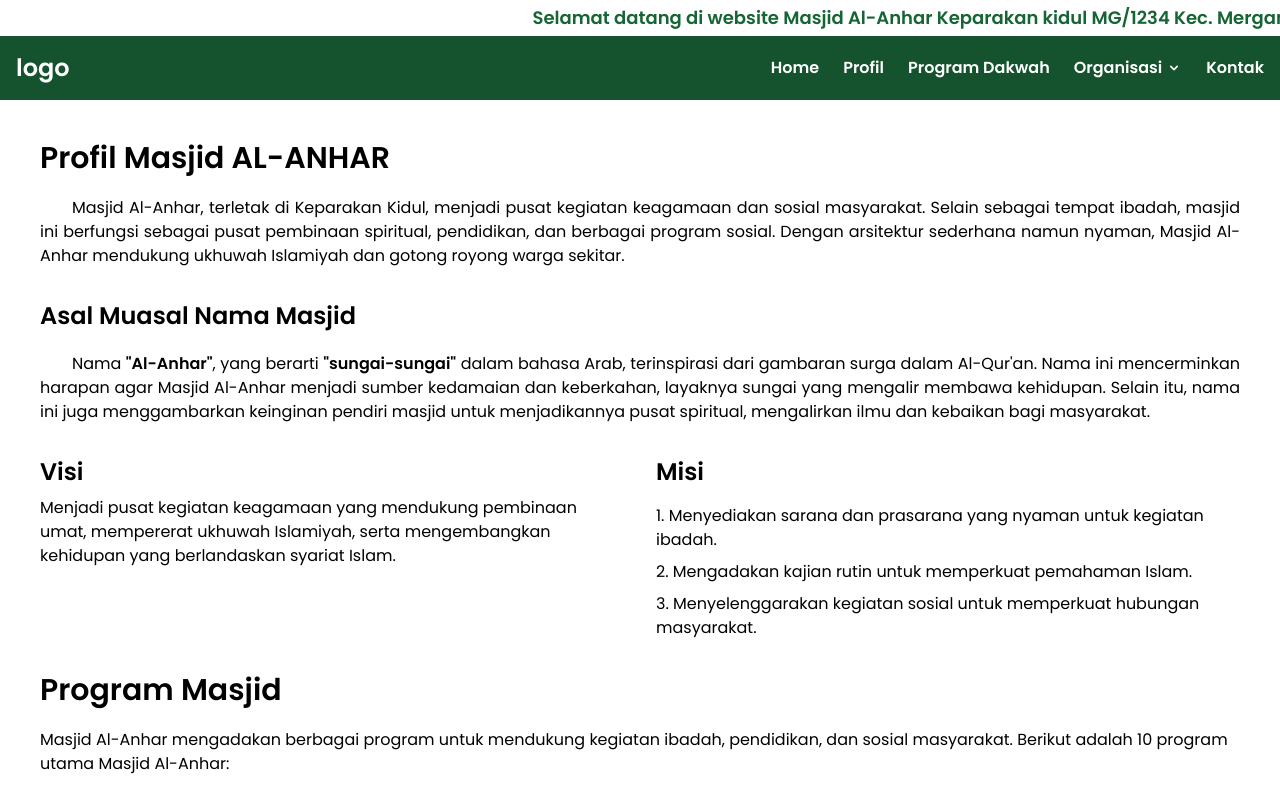
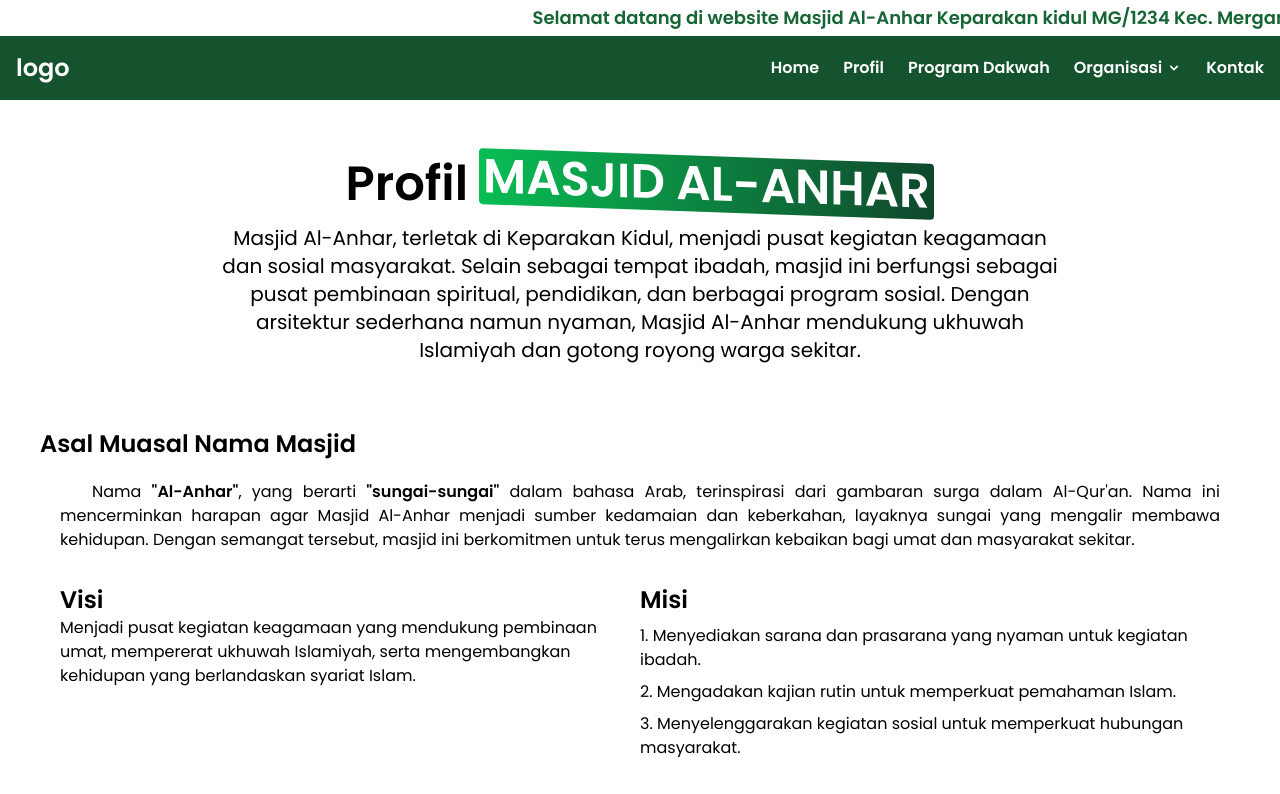
Before and after one commit to siddiqfathurahman/Masjid-ALAnhar, a React (Vite) app: page /profil in a window 1280 px wide. Shown: the top 794 px of the page. Built offline with nearby package versions, Linux system fonts and the light colour scheme.

Commit message:
update profil

```diff
--- a/src/components/ui/Fil.jsx
+++ b/src/components/ui/Fil.jsx
@@ -25,19 +25,20 @@ const Fil = () => {
   }, []);
 
   return (
-    <div className="lg:px-0 font-poppins mt-10 md:mt-16 lg:mt-36 text-left md:text-center">
+    <div className="lg:px-0 font-poppins mt-10  text-left md:text-center">
       <h1 className="px-5 text-3xl md:text-4xl lg:text-5xl font-extrabold">
         <span className="text-black">Profil </span>
         <span
           ref={titleRef}
-          className={`relative inline-block p-1 text-white ${isVisible ? 'animate-gradient-box transform skew-y-3' : ''}`}
+          className={`relative inline-block p-1 text-white ${isVisible ? 'animate-gradient-box transform skew-y-2' : ''}`}
         >
           MASJID AL-ANHAR
         </span>
       </h1>
-      <p className="px-5 text-lg md:text-xl max-w-2xl md:max-w-3xl lg:max-w-4xl mt-2 md:mt-3 mx-auto text-left md:text-center">
-        Lorem ipsum dolor sit amet consectetur adipisicing elit. Nobis eligendi neque esse cum fuga,
-        repudiandae repellat obcaecati quidem? Id ab iusto quod a illo eius itaque cupiditate beatae nisi aspernatur?
+      <p className="px-5 text-lg md:text-xl max-w-2xl md:max-w-3xl lg:max-w-4xl mt-2 md:mt-3 mx-auto">
+        Masjid Al-Anhar, terletak di Keparakan Kidul, menjadi pusat kegiatan keagamaan dan sosial masyarakat.
+        Selain sebagai tempat ibadah, masjid ini berfungsi sebagai pusat pembinaan spiritual, pendidikan, dan berbagai program sosial.
+        Dengan arsitektur sederhana namun nyaman, Masjid Al-Anhar mendukung ukhuwah Islamiyah dan gotong royong warga sekitar.
       </p>
     </div>
   );
--- a/src/components/ui/Hero.jsx
+++ b/src/components/ui/Hero.jsx
@@ -4,6 +4,7 @@ import axios from "axios";
 const Hero = () => {
   const [jadwalSholat, setJadwalSholat] = useState(null);
   const [nextPrayer, setNextPrayer] = useState(null);
+  const [timeRemaining, setTimeRemaining] = useState("");
 
   const fetchJadwalSholat = async () => {
     try {
@@ -37,20 +38,33 @@ const Hero = () => {
     const currentTimeWIB = new Date(currentTime.toLocaleString("en-US", { timeZone: "Asia/Jakarta" }));
 
     let next = null;
+    let nextPrayerTime = null;
 
     for (let i = 0; i < prayerTimes.length; i++) {
       const prayerTime = convertTo24Hour(timings[prayerTimes[i]]);
       if (prayerTime > currentTimeWIB) {
         next = prayerTimes[i];
+        nextPrayerTime = prayerTime;
         break;
       }
     }
 
     if (!next) {
       next = prayerTimes[0];
+      nextPrayerTime = convertTo24Hour(timings[next]);
     }
 
     setNextPrayer(next);
+    calculateTimeRemaining(nextPrayerTime);
+  };
+
+  const calculateTimeRemaining = (nextPrayerTime) => {
+    const currentTime = new Date();
+    const timeDiff = nextPrayerTime - currentTime;
+    const hoursRemaining = Math.floor(timeDiff / (1000 * 60 * 60));
+    const minutesRemaining = Math.floor((timeDiff % (1000 * 60 * 60)) / (1000 * 60));
+
+    setTimeRemaining(`${hoursRemaining} jam dan ${minutesRemaining} menit`);
   };
 
   useEffect(() => {
@@ -77,10 +91,13 @@ const Hero = () => {
         {jadwalSholat ? (
           <div className="flex flex-col md:flex-row items-center md:items-start md:justify-between space-y-4 md:space-y-0">
             <div className="flex-1 text-center font-poppins">
-              <div className="text-lg sm:text-xl md:text-2xl font-bold mb-2">Jadwal Shalat Selanjutnya</div>
+              <div className="text-lg sm:text-xl font-medium mb-2">Jadwal Shalat Selanjutnya</div>
               <div className="bg-white text-black rounded-xl shadow-lg p-3 sm:p-4 w-full md:w-[400px] h-auto">
-                <div className="text-3xl sm:text-4xl md:text-5xl font-semibold mb-2">Shalat {nextPrayer}</div>
+                <div className="text-3xl sm:text-4xl md:text-4xl font-semibold mb-2">Shalat {nextPrayer}</div>
                 <div className="text-2xl sm:text-3xl md:text-4xl font-bold mt-2">{jadwalSholat[nextPrayer]} WIB</div>
+                <div className="text-lg sm:text-x">
+                  {timeRemaining} lagi
+                </div>
               </div>
             </div>
 
--- a/src/pages/Profil.jsx
+++ b/src/pages/Profil.jsx
@@ -1,42 +1,40 @@
-import React from 'react';
+import React, { useEffect, useRef, useState } from 'react';
+import Fil from '../components/ui/Fil';
 
-export default function Profil() {
+const ProfilMasjid = () => {
+
+
   return (
-    <div className="font-poppins md:px-10 mb-10 px-3 mt-10">
-      <h1 className="text-3xl font-bold">Profil Masjid AL-ANHAR</h1>
-      <p className="pt-5 text-justify indent-8">
-        Masjid Al-Anhar, terletak di Keparakan Kidul, menjadi pusat kegiatan keagamaan dan sosial masyarakat. Selain sebagai tempat ibadah, masjid ini berfungsi sebagai pusat pembinaan spiritual, pendidikan, dan berbagai program sosial. Dengan arsitektur sederhana namun nyaman, Masjid Al-Anhar mendukung ukhuwah Islamiyah dan gotong royong warga sekitar.
+    <div className="px-3 md:px-10 font-poppins mt-10 md:mt-14 pb-10 text-left">
+      <Fil />
+      <h2 className="mt-16 text-2xl font-semibold text-left">Asal Muasal Nama Masjid</h2>
+      <p className="px-5 pt-5 text-justify indent-8 text-left">
+      Nama <span className="font-bold">"Al-Anhar"</span>, yang berarti <span className="font-bold">"sungai-sungai"</span> dalam bahasa Arab, terinspirasi dari gambaran surga dalam Al-Qur'an. Nama ini mencerminkan harapan agar Masjid Al-Anhar menjadi sumber kedamaian dan keberkahan, layaknya sungai yang mengalir membawa kehidupan. Dengan semangat tersebut, masjid ini berkomitmen untuk terus mengalirkan kebaikan bagi umat dan masyarakat sekitar.
       </p>
 
-      <h1 className="text-2xl font-bold mt-8">Asal Muasal Nama Masjid</h1>
-      <p className="pt-5 text-justify indent-8">
-        Nama <span className="font-bold">"Al-Anhar"</span>, yang berarti <span className="font-bold">"sungai-sungai"</span> dalam bahasa Arab, terinspirasi dari gambaran surga dalam Al-Qur'an. Nama ini mencerminkan harapan agar Masjid Al-Anhar menjadi sumber kedamaian dan keberkahan, layaknya sungai yang mengalir membawa kehidupan. Selain itu, nama ini juga menggambarkan keinginan pendiri masjid untuk menjadikannya pusat spiritual, mengalirkan ilmu dan kebaikan bagi masyarakat.
-      </p>
 
-      <div className="mt-8">
-        <div className="mt-4 gap-8 flex flex-col md:flex-row">
-          <div className="flex-1">
+      <div className="mt-8 px-5 flex flex-col md:flex-row text-left">
+        <div className="flex-1 mb-4 md:mb-0">
           <h2 className="text-2xl font-semibold">Visi</h2>
-            <p className="pt-2">
+          <p>
             Menjadi pusat kegiatan keagamaan yang mendukung pembinaan umat, mempererat ukhuwah Islamiyah, serta mengembangkan kehidupan yang berlandaskan syariat Islam.
           </p>
         </div>
         <div className="flex-1">
           <h2 className="text-2xl font-semibold">Misi</h2>
-            <ol className="pt-2 list-decimal list-inside">
+          <ol className="list-decimal list-inside">
             <li className='pt-2'>Menyediakan sarana dan prasarana yang nyaman untuk kegiatan ibadah.</li>
             <li className='pt-2'>Mengadakan kajian rutin untuk memperkuat pemahaman Islam.</li>
             <li className='pt-2'>Menyelenggarakan kegiatan sosial untuk memperkuat hubungan masyarakat.</li>
           </ol>
         </div>
       </div>
-      </div>
 
-      <h1 className="text-3xl font-bold mt-8">Program Masjid</h1>
-      <p className="pt-5">
+      <h2 className="mt-8 text-3xl font-bold text-left">Program Masjid</h2>
+      <p className="pt-5 text-left">
         Masjid Al-Anhar mengadakan berbagai program untuk mendukung kegiatan ibadah, pendidikan, dan sosial masyarakat. Berikut adalah 10 program utama Masjid Al-Anhar:
       </p>
-      <ol className="list-decimal list-inside pt-5 pl-6">
+      <ol className="list-decimal list-inside pl-3 text-left">
         <li className="pl-2 pt-2">Pelaksanaan shalat berjamaah lima waktu dengan imam tetap.</li>
         <li className="pl-2 pt-2">Kajian keislaman rutin dan ceramah tematik setiap minggu.</li>
         <li className="pl-2 pt-2">Taman Pendidikan Al-Qur'an (TPA) untuk anak-anak dan remaja.</li>
@@ -49,9 +47,7 @@ export default function Profil() {
         <li className="pl-2 pt-2">Renovasi fasilitas masjid dan pengadaan perpustakaan Islami.</li>
       </ol>
 
-      <h1 className="text-3xl font-bold mt-8">Pengurus Masjid</h1>
-
-      {/* Tabel Pengurus Masjid */}
+      <h2 className="mt-8 text-3xl font-bold text-left">Pengurus Masjid</h2>
       <table className="min-w-full mt-4 table-auto border-collapse border-2 border-gray-300">
         <thead>
           <tr className="bg-white">
@@ -72,4 +68,6 @@ export default function Profil() {
       </table>
     </div>
   );
-}
+};
+
+export default ProfilMasjid;
```
Lines whose indentation alone changed are shown as unchanged.
